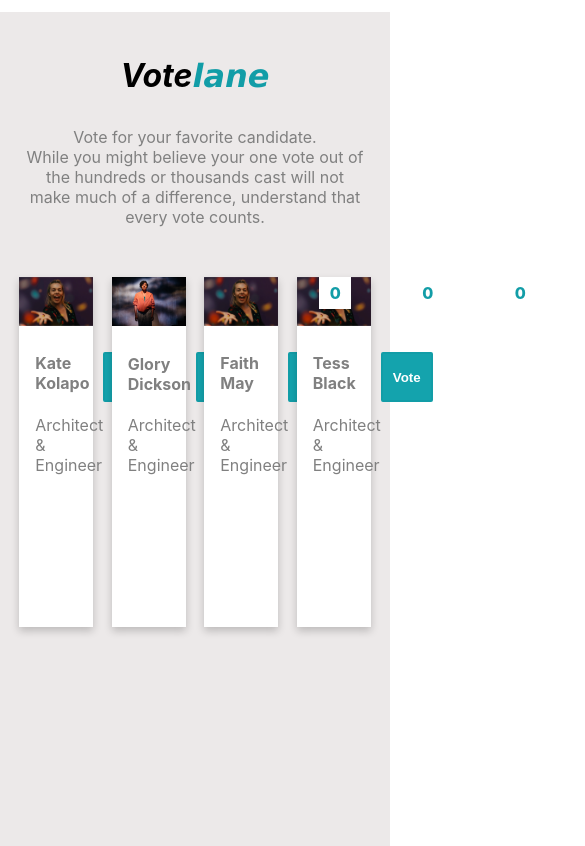
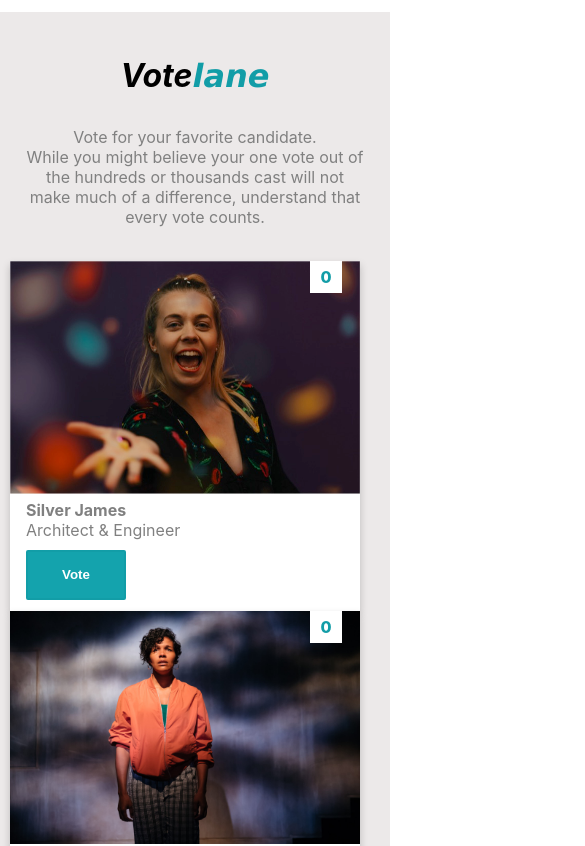
Before and after one commit to lomolly/votelane, a React (Create React App) app: page /home in a window 390 px wide. Shown: the top 846 px of the page, 585 px wide, since content can reach past the window. Built offline with nearby package versions, Linux system fonts and the light colour scheme.

Commit message:
mobile responsiveness

```diff
--- a/src/App.css
+++ b/src/App.css
@@ -108,6 +108,7 @@ p {
   margin-left: 300px;
   position: absolute;
   text-align: center;
+
   font-size: 16px !important;
   font-weight: 800;
   background-color: #fff;
@@ -139,3 +140,28 @@ p {
   color: red;
   font-weight: 600;
 }
+
+@media only screen and (max-width: 600px) {
+  .container {
+    display: flex;
+    flex-direction: column;
+  }
+
+  .App-header {
+    display: flex;
+    flex-direction: column;
+  }
+
+  .card {
+    width: 350px;
+  }
+
+  .vote-btn {
+    margin-top: 10px;
+  }
+
+  h4, p {
+    margin: 0;
+    padding: 0;
+  }
+}
--- a/src/Home.js
+++ b/src/Home.js
@@ -9,31 +9,57 @@ import './App.css';
 
 function Home() {
 
-  const [voteOne, setVoteOne] = React.useState(0);
-  const [voteTwo, setVoteTwo] = React.useState(0);
-  const [voteThree, setVoteThree] = React.useState(0);
-  const [voteFour, setVoteFour] = React.useState(0);
+  const [vote, setVote] = React.useState(0);
+
+  const [voteArray, setVoteArray] = React.useState([
+      {
+          id: 1,
+          name : 'Silver James',
+          job :  'Architect & Engineer',
+          img :  img1,
+          vote : 0
+      },
+      {
+        id: 2,
+        name : 'Glory Dickson',
+        job :  'English Professor',
+        img :  img2,
+        vote : 0
+    },
+    {
+        id: 3,
+        name : 'Faith May',
+        job :  'Architect & Engineer',
+        img :  img1,
+        vote : 0
+    },
+    {
+        id: 4,
+        name : 'Kate Kolapo',
+        job :  'Building & Construction',
+        img :  img1,
+        vote : 0
+    }
+  ])
+
   const navigate = useNavigate();
   // React.useEffect(() => {
 
   // },[])
 
   const voteCandidate = (selected) => {
-    console.log('selected', selected);
-    if(selected === 1){
-      setVoteOne(voteOne + 1);
+    let array = voteArray;
+    if(selected){
+        for(let i = 0; i <= array.length; i++){
+            if(array[i].name === selected.name){
+                selected.vote = selected.vote + 1;
+                console.log('selected', selected.vote + 1);
+                setVote(selected.vote + 1);
+                setVoteArray(array);
             }
-    else if(selected === 2){
-      setVoteTwo(voteTwo + 1)
         }
-    else if(selected === 3){
-      setVoteThree(voteThree + 1)
+        navigate('/appreciation');
     }
-    else if(selected === 4){
-      setVoteFour(voteFour + 1)
-    }
-
-    navigate('/appreciation');
   }
 
   return (
@@ -45,18 +71,21 @@ function Home() {
         <p>Vote for your favorite candidate. <br />While you might believe your one vote out of the hundreds or thousands cast will not make much of a difference, understand that every vote counts.</p>
       </div>
       <header className="App-header">
-        <div className="card">
-          <div className="count">{voteOne}</div>
-            <img src={img1} className="App-logo" alt="logo" />
+      {voteArray?.map((item) => (
+                <div className="card" key={item.name}>
+                <div className="count" >{item.vote}</div>
+                  <img src={item.img} className="App-logo" alt="logo" />
                   <div className="container">
                     <div>
-                <h4><b>Kate Kolapo</b></h4>
-                <p>Architect & Engineer</p>
+                      <h4><b>{item.name}</b></h4>
+                      <p>{item.job}</p>
                     </div>
-              <button className="vote-btn" onClick={(() => {voteCandidate(1)})}>Vote</button>
+                    <button className="vote-btn" onClick={(() => {voteCandidate(item)})}>Vote</button>
                   </div>
               </div>
-        <div className="card">
+      ))}
+
+        {/* <div className="card">
         <div className="count">{voteTwo}</div>
             <img src={img2} className="App-logo" alt="logo" />
             <div className="container">
@@ -88,7 +117,7 @@ function Home() {
               </div>
               <button className="vote-btn" onClick={(() => {voteCandidate(4)})}>Vote</button>
             </div>
-        </div>
+        </div> */}
       </header>
 
       </div>
```
Lines whose indentation alone changed are shown as unchanged.
